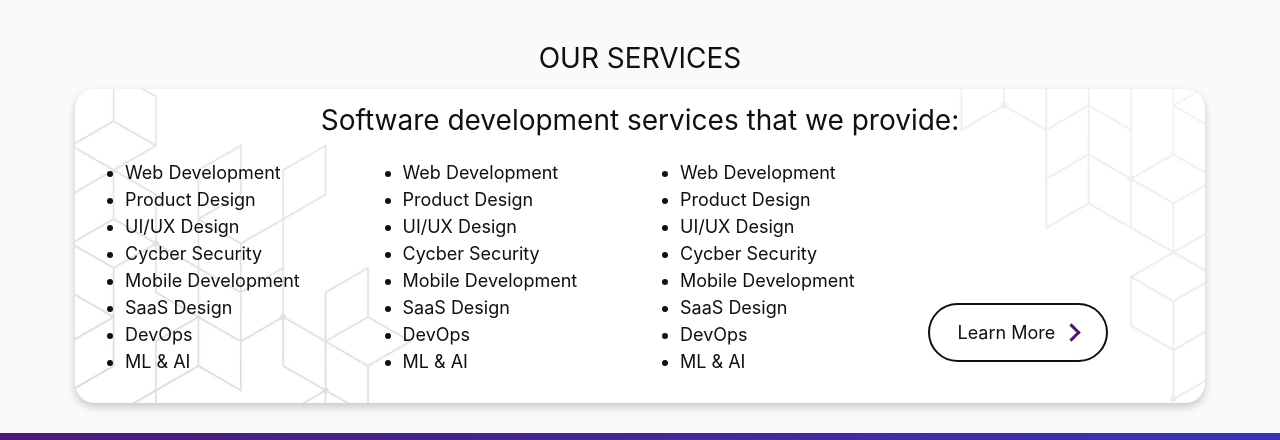
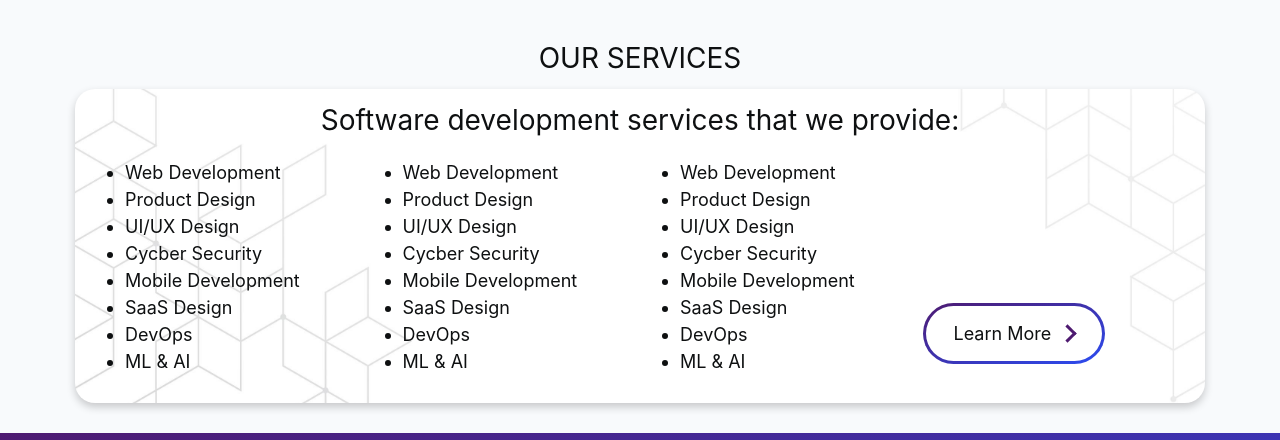
Before and after one commit to Dudi1896/sds-consulting, a plain HTML site: page pages/services.html in a window 1280 px wide. In both pictures the pointer is over the button "Learn More". Shown: the part 1576-2016 px from the top of the page. Drawn offline with Linux system fonts and the light colour scheme.

Commit message:
button changes

```diff
--- a/css-files/button-components.css
+++ b/css-files/button-components.css
@@ -14,7 +14,10 @@
   }
 
   .clr-btn:hover{
-    transform: translateX(10px);
+    transform: translateX(5px);
+    background: var(--white-pad) padding-box,
+    var(--mix-grade) border-box;
+    border: 3px solid transparent;
   }
 
   /* Button arrows */
```
